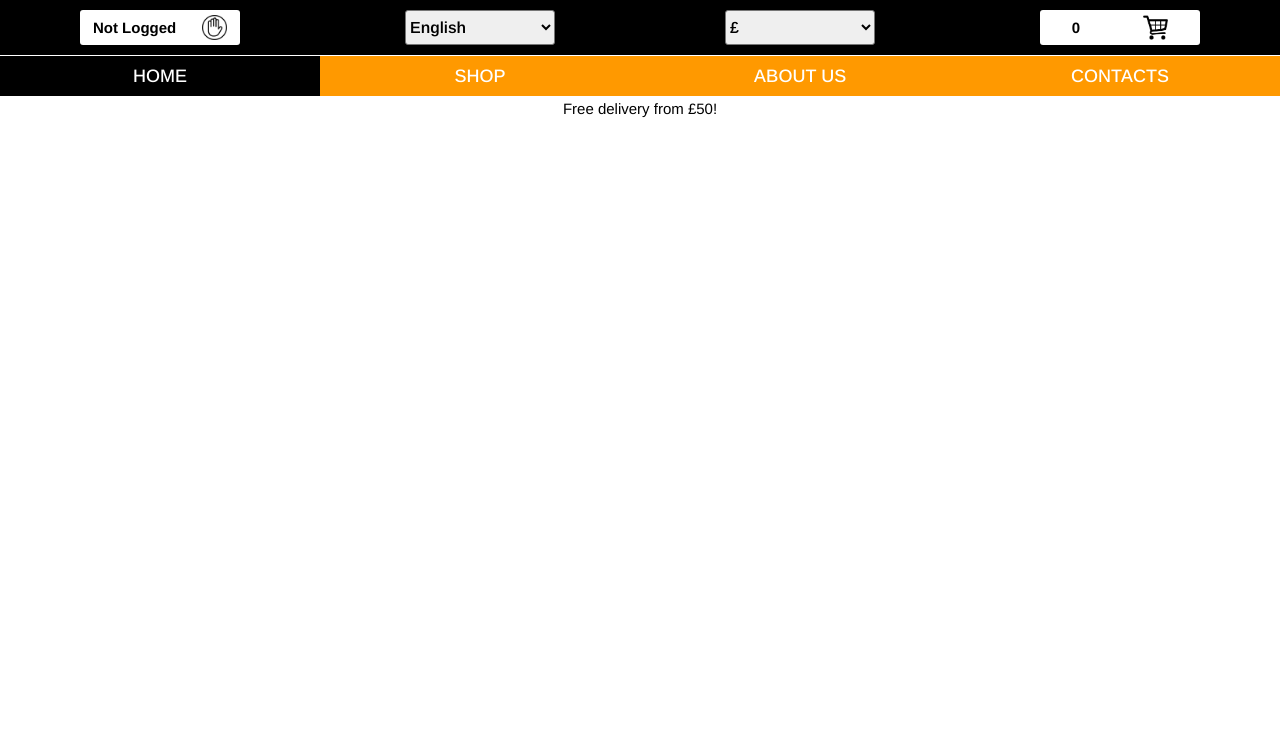
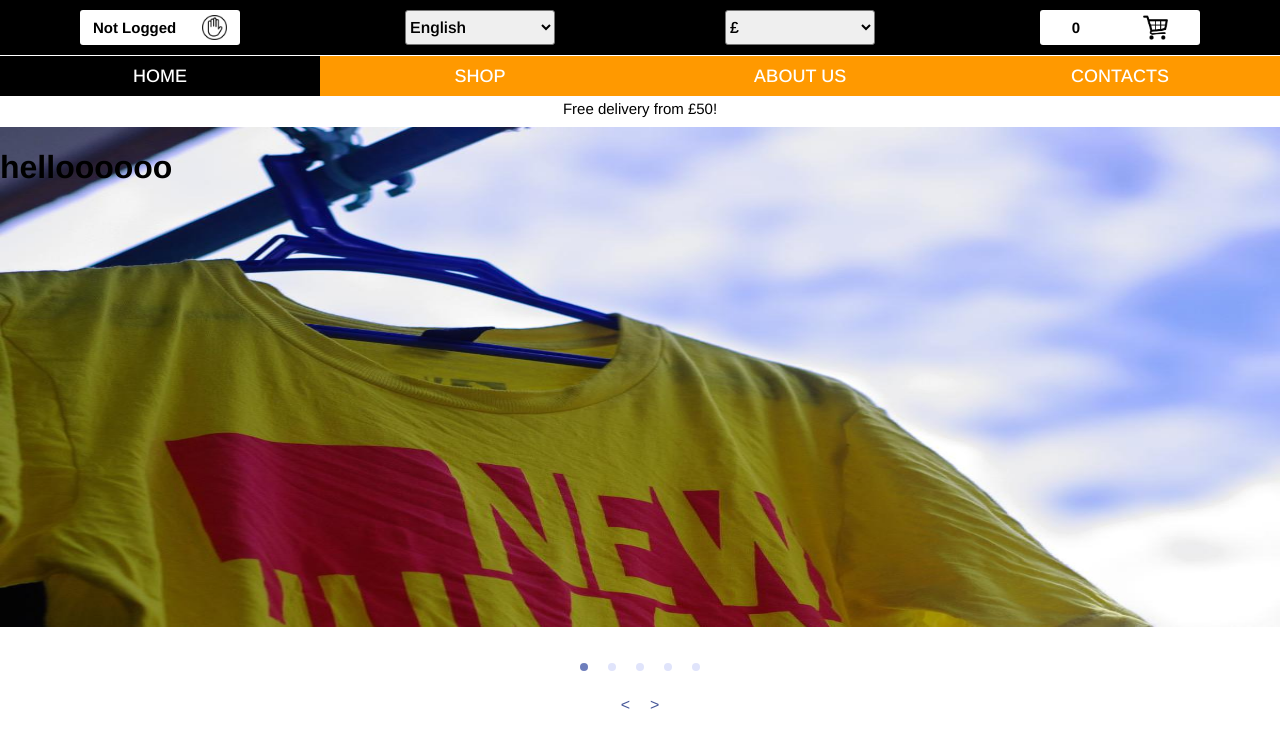
Before and after one commit to fabiolorenzi/tha-shirt, a React (Create React App) app in the folder client/: page / in a window 1280 px wide. Shown: the top 748 px of the page. Built offline with nearby package versions, Linux system fonts and the light colour scheme; grey boxes are pictures that could not be loaded; a web font is replaced by a local one.

Commit message:
created ImageRoller component

```diff
--- a/client/package.json
+++ b/client/package.json
@@ -8,6 +8,7 @@
     "@testing-library/user-event": "^12.8.3",
     "axios": "^0.21.1",
     "react": "^17.0.2",
+    "react-alice-carousel": "^2.5.1",
     "react-dom": "^17.0.2",
     "react-helmet": "^6.1.0",
     "react-icons": "^4.2.0",
--- a/client/src/components/Home/Home.jsx
+++ b/client/src/components/Home/Home.jsx
@@ -1,6 +1,8 @@
 import React, { useEffect, useState } from "react";
 import { useSelector } from "react-redux";
 import "./stylesheets/Home.css";
+
+import ImageRoller from "./ImageRoller.jsx";
 
 function Home() {
     const burgerButtonState = useSelector(state => state.burgerButtonState);
@@ -22,6 +24,7 @@ function Home() {
     return(
         <div className="homeContainer" id={openBurger}>
             <h3>Free delivery from {currency}{delThr}!</h3>
+            <ImageRoller />
         </div>
     );
 };
--- /dev/null
+++ b/client/src/components/Home/ImageRoller.jsx
@@ -0,0 +1,29 @@
+import React from "react";
+import AliceCarousel from "react-alice-carousel";
+import "react-alice-carousel/lib/alice-carousel.css";
+import "./stylesheets/ImageRoller.css";
+
+import Image1 from "../../img/roller_image_01.jpg";
+import Image2 from "../../img/roller_image_02.jpg";
+import Image3 from "../../img/roller_image_03.jpg";
+import Image4 from "../../img/roller_image_04.jpg";
+import Image5 from "../../img/roller_image_05.jpg";
+
+function ImageRoller() {
+    return(
+        <div className="imageRollerContainer" data-testid="imageRollerContainer">
+            <AliceCarousel /*autoPlay*/ autoPlayInterval="3000" infinite="true">
+                <div className="sliderimg">
+                    <h1>helloooooo</h1>
+                    <img src={Image1} alt="first" />
+                </div>
+                <img src={Image2} alt="first" className="sliderimg" />
+                <img src={Image3} alt="first" className="sliderimg" />
+                <img src={Image4} alt="first" className="sliderimg" />
+                <img src={Image5} alt="first" className="sliderimg" />
+            </AliceCarousel>
+        </div>
+    );
+};
+
+export default ImageRoller;
--- /dev/null
+++ b/client/src/components/Home/stylesheets/ImageRoller.css
@@ -0,0 +1,22 @@
+.imageRollerContainer {
+  display: block;
+  width: 100%;
+  margin-top: 10px;
+}
+
+.imageRollerContainer .sliderimg {
+  width: 100%;
+  height: 500px;
+  -o-object-fit: cover;
+     object-fit: cover;
+}
+
+.imageRollerContainer .sliderimg img {
+  width: 100%;
+  height: 500px;
+}
+
+.imageRollerContainer .sliderimg h1 {
+  position: absolute;
+}
+/*# sourceMappingURL=ImageRoller.css.map */
--- /dev/null
+++ b/client/src/components/Home/stylesheets/ImageRoller.scss
@@ -0,0 +1,19 @@
+@import "../../shared/stylesheets/var.scss";
+
+.imageRollerContainer {
+    display: block;
+    width: 100%;
+    margin-top: 10px;
+    .sliderimg {
+        width: 100%;
+        height: 500px;
+        object-fit: cover;
+        img {
+            width: 100%;
+            height: 500px;
+        }
+        h1 {
+            position: absolute;
+        }
+    }
+}
```
Also changed, not shown: 2 other files (tests, documents, lock files or other folders).
